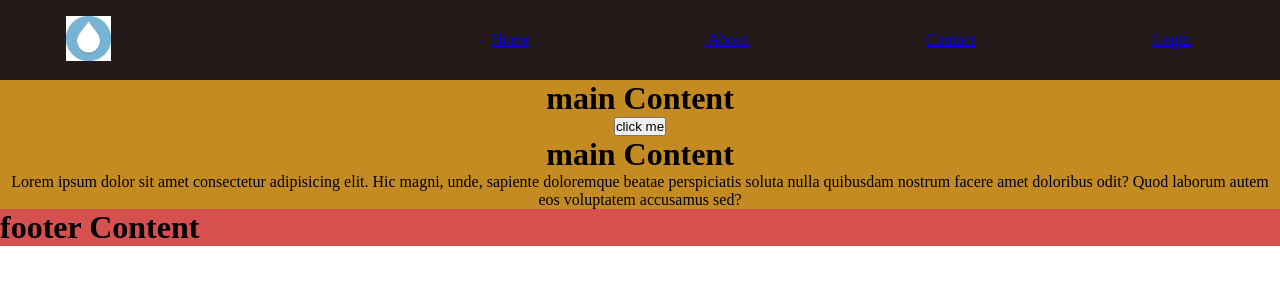
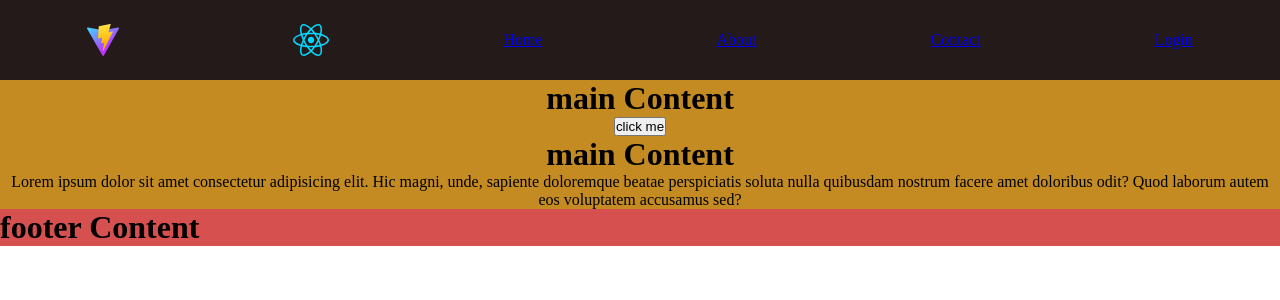
Before and after one commit to PiyumalNipuna60/react-sample, a React (Vite) app in the folder sample project01/: page / in a window 1280 px wide. Shown: the top 300 px of the page. Built offline with nearby package versions, Linux system fonts and the light colour scheme.

Commit message:
image upload

```diff
--- a/sample project01/src/component/headerContent/Heder.jsx
+++ b/sample project01/src/component/headerContent/Heder.jsx
@@ -1,14 +1,14 @@
 import MenuLink from "../MenuLink/MenuLink"
-import logo from "../../assets/images.png"
+import logo from "../../assets/react.svg"
 import "./Header.css"
 
 
 function Heder() {
   return (
     <div className="heading">
-       <a className="image">
+       <img src="vite.svg" alt="logo" />
        <img src={logo} alt="logo" />
-       </a>
+
       <MenuLink linkName="Home" url="#home"/>
       <MenuLink linkName="About" url="#about"/>
       <MenuLink linkName="Contact" url="#contact"/>
```
